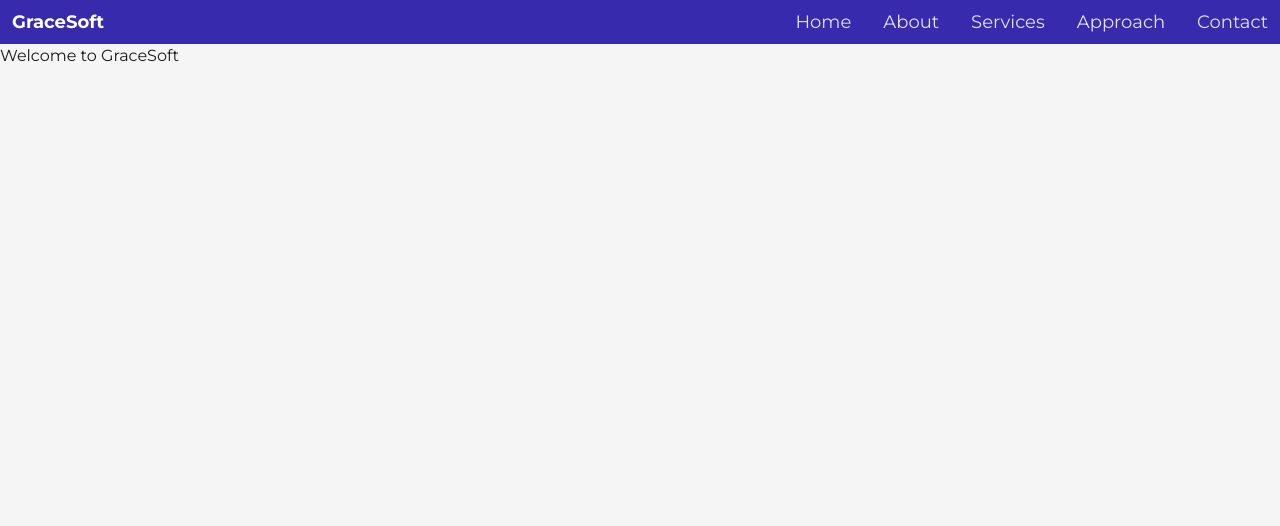
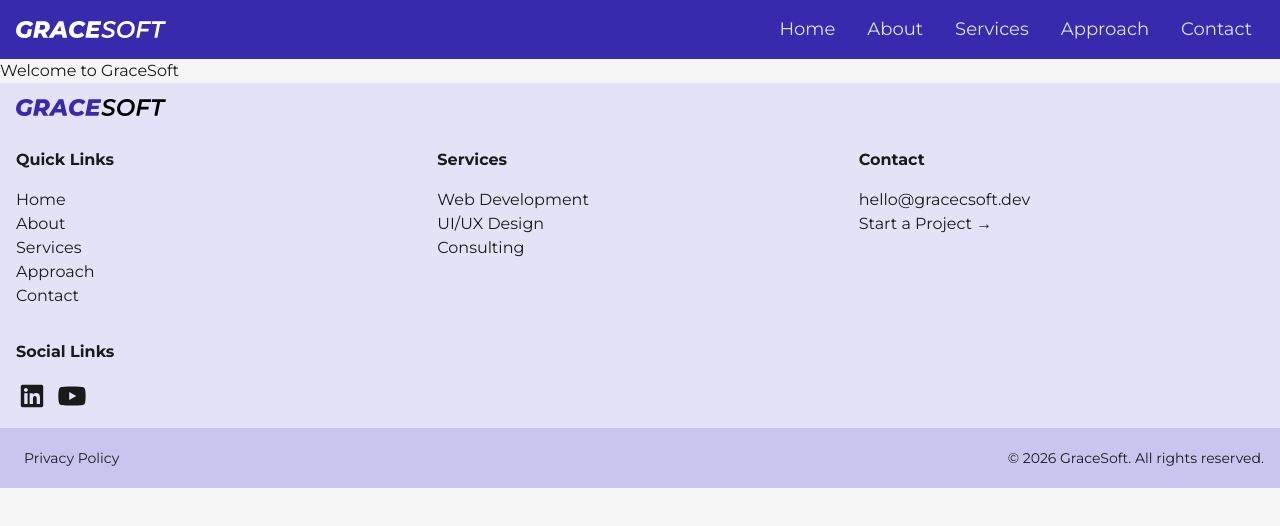
Before and after one commit to davinaleong/gracesoft-website, an Astro site: page / in a window 1280 px wide. Built offline with nearby package versions, Linux system fonts and the light colour scheme; Astro itself is replaced by a stand-in of ours; a web font is replaced by a local one.

Commit message:
Done with the layout.

```diff
--- a/package.json
+++ b/package.json
@@ -14,6 +14,7 @@
   "dependencies": {
     "@tailwindcss/vite": "^4.2.2",
     "astro": "^6.0.8",
+    "lucide-astro": "^0.556.0",
     "tailwindcss": "^4.2.2"
   }
 }
--- a/src/layouts/BaseLayout.astro
+++ b/src/layouts/BaseLayout.astro
@@ -1,5 +1,6 @@
 ---
 import '../styles/global.css';
+import { Menu, X } from 'lucide-astro';
 
 const { title } = Astro.props;
 
@@ -20,18 +21,103 @@ const pageTitle =
 		<title>{pageTitle}</title>
 	</head>
 	<body>
-        <header class="flex justify-between gap-4 text-white bg-gs-purple-600">
-            <a href="/" class="text-lg font-bold px-3 py-2 hover:opacity-70">GraceSoft</a>
+        <header class="site-header">
+            <a href="/">
+                <img
+                    src="/wm-w.svg"
+                    alt="GraceSoft Icon"
+                    width="150"
+                />
+            </a>
 
-            <nav class="flex items-center gap-2">
-                <a href="/" class="text-lg px-3 py-2 text-gs-purple-100 hover:opacity-70">Home</a>
-                <a href="/about" class="text-lg px-3 py-2 text-gs-purple-100 hover:opacity-70">About</a>
-                <a href="/services" class="text-lg px-3 py-2 text-gs-purple-100 hover:opacity-70">Services</a>
-                <a href="/approach" class="text-lg px-3 py-2 text-gs-purple-100 hover:opacity-70">Approach</a>
-                <a href="/contact" class="text-lg px-3 py-2 text-gs-purple-100 hover:opacity-70">Contact</a>
+            <input id="nav-toggle" type="checkbox" class="nav-toggle" />
+            <label for="nav-toggle" class="nav-toggle-button" aria-label="Toggle navigation menu">
+                <Menu class="icon-open" size={22} strokeWidth={2.25} />
+                <X class="icon-close" size={22} strokeWidth={2.25} />
+            </label>
+
+            <nav class="site-nav" aria-label="Main navigation">
+                <div class="site-nav-list">
+                    <a href="/" class="nav-link">Home</a>
+                    <a href="/about" class="nav-link">About</a>
+                    <a href="/services" class="nav-link">Services</a>
+                    <a href="/approach" class="nav-link">Approach</a>
+                    <a href="/contact" class="nav-link">Contact</a>
+                </div>
             </nav>
         </header>
 
 		<slot/>
+
+        <footer class="bg-gs-purple-100">
+            <p class="p-4">
+                <a href="/" class="text-gs-purple-600 text-xl font-bold hover:opacity-70">
+                    <img
+                        src="/wm.svg"
+                        alt="GraceSoft logo"
+                        width="150"
+                    />
+                </a>
+            </p>
+            <div class="grid gap-4 grid-cols-1 p-4 md:grid-cols-3">
+                <div class="space-y-4">
+                    <h5 class="font-bold">Quick Links</h5>
+
+                    <ul>
+                        <li><a href="/">Home</a></li>
+                        <li><a href="/about">About</a></li>
+                        <li><a href="/services">Services</a></li>
+                        <li><a href="/approach">Approach</a></li>
+                        <li><a href="/contact">Contact</a></li>
+                    </ul>
+                </div>
+                <div class="space-y-4">
+                    <h5 class="font-bold">Services</h5>
+
+                    <ol>
+                        <li>Web Development</li>
+                        <li>UI/UX Design</li>
+                        <li>Consulting</li>
+                    </ol>
+                </div>
+                <div class="space-y-4">
+                    <h5 class="font-bold">Contact</h5>
+
+                    <ul>
+                        <li><a href="/contact">hello@gracecsoft.dev</a></li>
+                        <li><a href="/contact">Start a Project &rarr;</a></li>
+                    </ul>
+                </div>
+            </div>
+            <div class="p-4 space-y-4">
+                <h5 class="font-bold">Social Links</h5>
+                <div class="flex flex-wrap items-center gap-2">
+                    <a href="https://www.linkedin.com/company/gracesoftdev" target="_blank" class="hover:opacity-70">
+                        <img
+                            src="/linkedin.svg"
+                            alt="LinkedIn"
+                            width="32"
+                            height="32"
+                        />
+                    </a>
+                    <a href="https://www.youtube.com/@GraceSoftMedia" target="_blank" class="hover:opacity-70">
+                        <img
+                            src="/youtube.svg"
+                            alt="YouTube"
+                            width="32"
+                            height="32"
+                        />
+                    </a>
+                </div>
+            </div>
+            <div class="bg-gs-purple-200 p-4 flex items-center justify-between">
+                <nav class="flex items-center gap-2">
+                    <a href="/privacy-policy" class="text-sm px-2 py-1">Privacy Policy</a>
+                </nav>
+                <p class="text-sm text-right">
+                    &copy; {new Date().getFullYear()} GraceSoft. All rights reserved.
+                </p>
+            </div>
+        </footer>
 	</body>
 </html>
--- a/src/styles/global.css
+++ b/src/styles/global.css
@@ -106,3 +106,128 @@ body {
     background-color: var(--color-bg);
     color: var(--color-text);
 }
+
+.site-header {
+    position: relative;
+    display: flex;
+    align-items: center;
+    justify-content: space-between;
+    gap: var(--gs-space-4);
+    background-color: var(--gs-primary-600);
+    color: #ffffff;
+    padding: var(--gs-space-2) var(--gs-space-3);
+}
+
+.brand-link {
+    color: #ffffff;
+    font-size: 1.125rem;
+    font-weight: 700;
+    padding: var(--gs-space-2) var(--gs-space-1);
+    text-decoration: none;
+}
+
+.brand-link:hover {
+    opacity: 0.7;
+}
+
+.nav-toggle {
+    position: absolute;
+    inline-size: 1px;
+    block-size: 1px;
+    margin: -1px;
+    border: 0;
+    padding: 0;
+    white-space: nowrap;
+    clip-path: inset(50%);
+    clip: rect(0 0 0 0);
+    overflow: hidden;
+}
+
+.nav-toggle-button {
+    display: inline-flex;
+    align-items: center;
+    justify-content: center;
+    color: var(--gs-primary-100);
+    cursor: pointer;
+    border-radius: var(--gs-radius-sm);
+    padding: var(--gs-space-2);
+}
+
+.icon-close {
+    display: none;
+}
+
+.nav-toggle:checked + .nav-toggle-button .icon-open {
+    display: none;
+}
+
+.nav-toggle:checked + .nav-toggle-button .icon-close {
+    display: block;
+}
+
+.site-nav {
+    position: absolute;
+    inset-inline: 0;
+    top: 100%;
+    display: grid;
+    grid-template-rows: 0fr;
+    background-color: var(--gs-primary-700);
+    transition: grid-template-rows 220ms ease, box-shadow 220ms ease;
+}
+
+.site-nav-list {
+    display: flex;
+    flex-direction: column;
+    gap: var(--gs-space-1);
+    overflow: hidden;
+    padding: 0;
+}
+
+.nav-link {
+    display: block;
+    color: var(--gs-primary-100);
+    text-decoration: none;
+    font-size: 1.0625rem;
+    padding: var(--gs-space-2) var(--gs-space-4);
+}
+
+.nav-link:hover {
+    opacity: 0.7;
+}
+
+.nav-toggle:checked ~ .site-nav {
+    grid-template-rows: 1fr;
+    box-shadow: var(--gs-shadow-md);
+}
+
+@media (min-width: 48rem) {
+    .site-header {
+        padding: var(--gs-space-2) var(--gs-space-4);
+    }
+
+    .nav-toggle,
+    .nav-toggle-button {
+        display: none;
+    }
+
+    .site-nav {
+        position: static;
+        inset-inline: auto;
+        top: auto;
+        display: block;
+        background-color: transparent;
+        box-shadow: none;
+        transition: none;
+    }
+
+    .site-nav-list {
+        flex-direction: row;
+        align-items: center;
+        gap: var(--gs-space-2);
+    }
+
+    .nav-link {
+        font-size: 1.125rem;
+        padding: var(--gs-space-2) var(--gs-space-3);
+    }
+}
```
Also changed, not shown: public/github.svg (added), public/linkedin.svg (added), public/youtube.svg (added), 1 other file.
